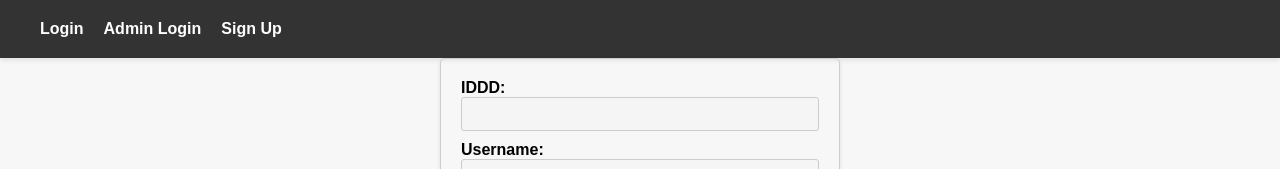
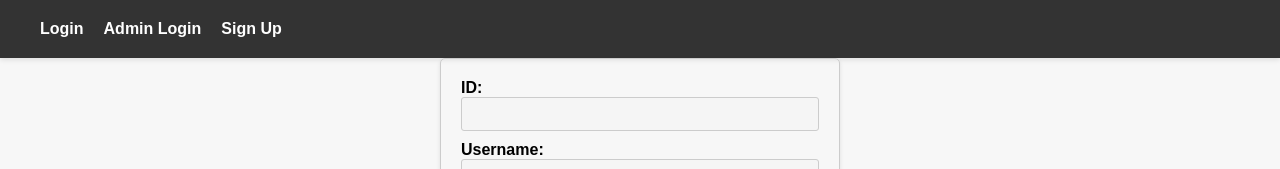
Before and after one commit to MustafaQaiser/E-Commerce-Brand-With-User-and-Admin-Panel, a Vue app: page /orderPage in a window 1280 px wide. Shown: the top 169 px of the page. Built offline with nearby package versions, Linux system fonts and the light colour scheme; no server answers.

Commit message:
id editted in orderpage

```diff
--- a/src/components/user/orderPage.vue
+++ b/src/components/user/orderPage.vue
@@ -1,7 +1,7 @@
 <template>
   <div class="user-details">
     <div class="field">
-      <label class="label">IDDD:</label>
+      <label class="label">ID:</label>
       <input class="input" :value="id" disabled />
     </div>
     <div class="field">
```
